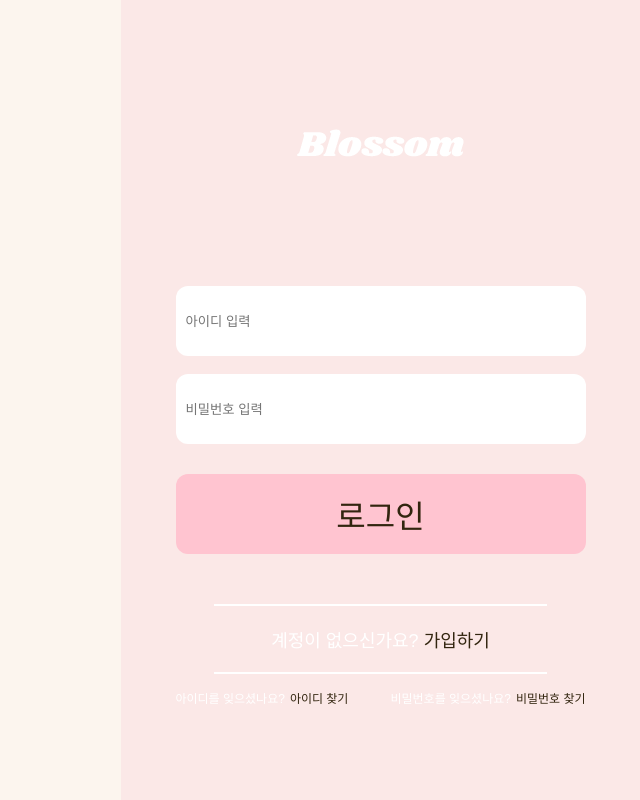
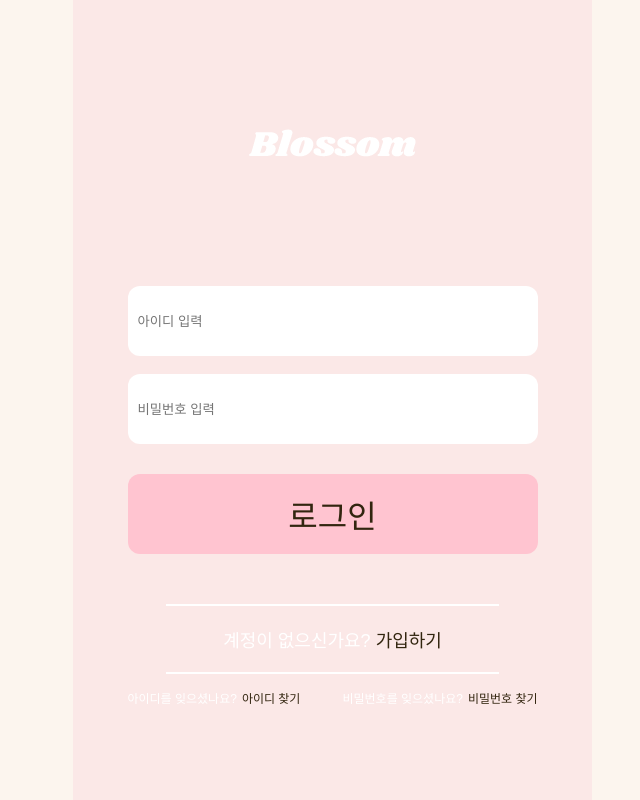
Before and after one commit to Stageus/blossom-react, a React (Create React App) app: page /login in a window 1280 px wide. Shown: the whole page, without its empty margins (640-1280 px from the left). Built offline with nearby package versions, Linux system fonts and the light colour scheme; no server answers.

Commit message:
Fix: 로그인 페이지 디자인 수정

```diff
--- a/src/pages/Login/Login.js
+++ b/src/pages/Login/Login.js
@@ -21,6 +21,7 @@ const Login = () => {
         $width="32.438rem"
         $height="100vh"
         $backgroundColor="#FBE8E7"
+        $margin="0 3rem 0 0"
       >
         <FlexBox>
           <Img src={Logo} />
```
